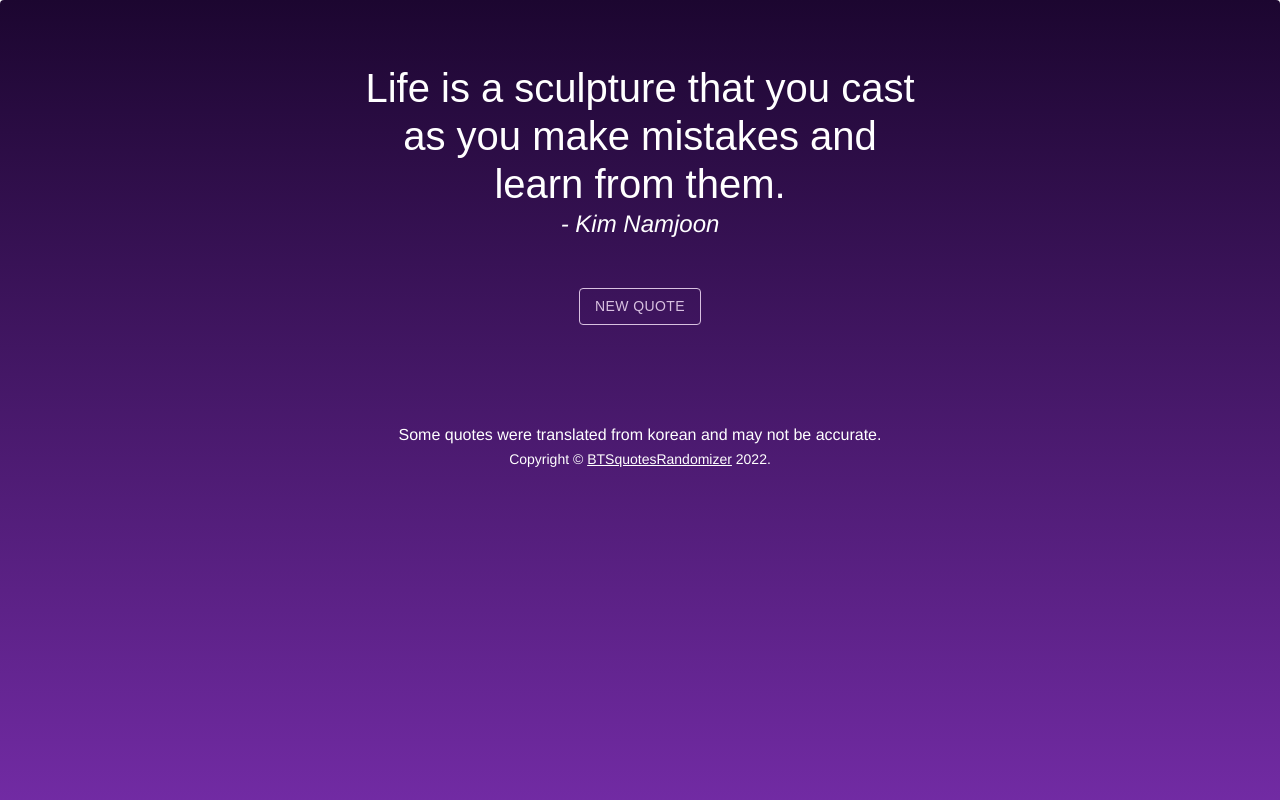
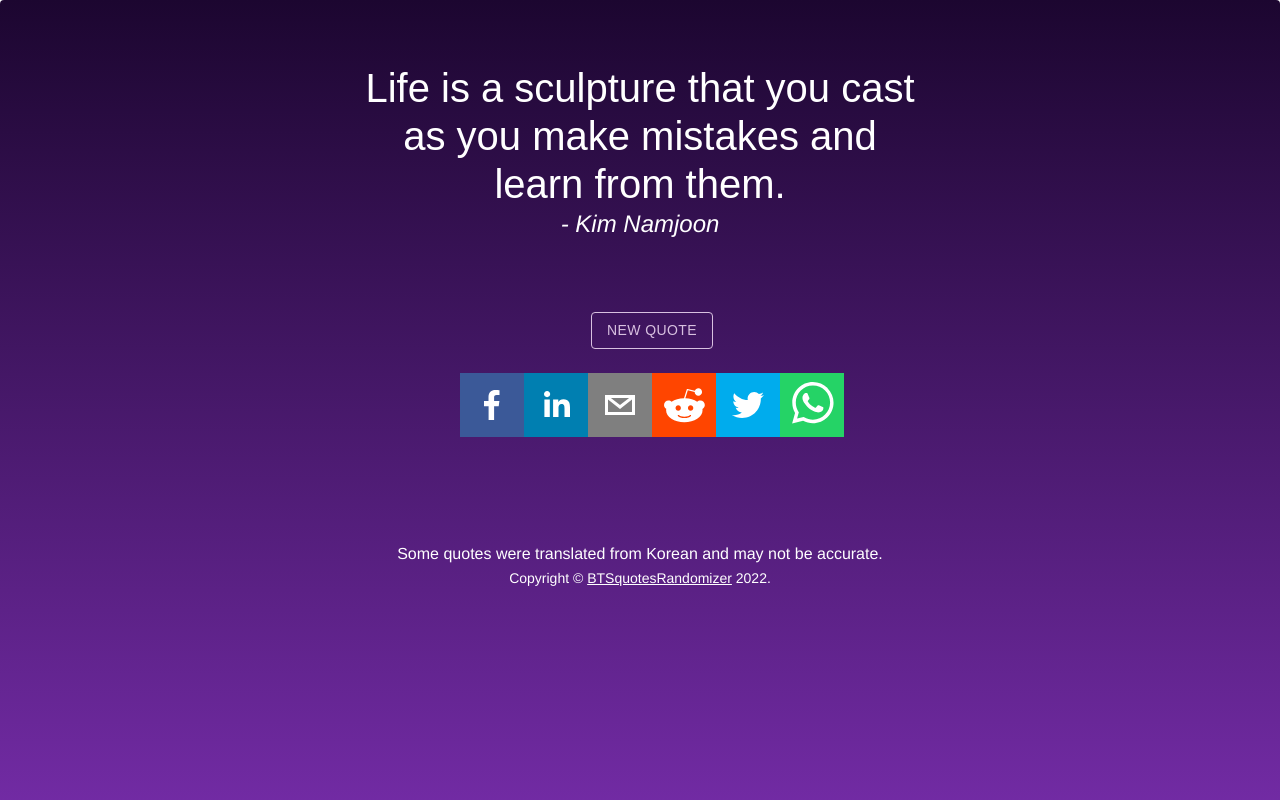
Before and after one commit to EmmaSecrest/btsQuotesRandomizer, a React (Create React App) app: page / in a window 1280 px wide. Shown: the top 800 px of the page. Built offline with nearby package versions, Linux system fonts and the light colour scheme.

Commit message:
social media share buttons added

```diff
--- a/package.json
+++ b/package.json
@@ -15,6 +15,8 @@
     "react": "^17.0.2",
     "react-dom": "^17.0.2",
     "react-scripts": "5.0.0",
+    "react-share": "^4.4.0",
+    "sharer.js": "^0.5.1",
     "web-vitals": "^2.1.4"
   },
   "scripts": {
--- a/src/footer/footer.js
+++ b/src/footer/footer.js
@@ -12,7 +12,7 @@ export default function Footer(){
           color="#fff"
           component="p"
         >
-          Some quotes were translated from korean and may not be accurate.
+          Some quotes were translated from Korean and may not be accurate.
         </Typography>
         < Copyright />
       </Box>
--- a/src/quoteCard.js/QuoteCard.js
+++ b/src/quoteCard.js/QuoteCard.js
@@ -7,6 +7,53 @@ import { quotes } from '../quotesDatabase/database';
 import { useState } from 'react';
 import { Image } from 'mui-image';
 import { Button } from '@material-ui/core';
+// import Grid from '@mui/material/Grid';
+
+import {
+  EmailShareButton,
+  FacebookShareButton,
+  HatenaShareButton,
+  InstapaperShareButton,
+  LineShareButton,
+  LinkedinShareButton,
+  LivejournalShareButton,
+  MailruShareButton,
+  OKShareButton,
+  PinterestShareButton,
+  PocketShareButton,
+  RedditShareButton,
+  TelegramShareButton,
+  TumblrShareButton,
+  TwitterShareButton,
+  ViberShareButton,
+  VKShareButton,
+  WhatsappShareButton,
+  WorkplaceShareButton
+} from "react-share";
+import {
+  EmailIcon,
+  FacebookIcon,
+  FacebookMessengerIcon,
+  HatenaIcon,
+  InstapaperIcon,
+  LineIcon,
+  LinkedinIcon,
+  LivejournalIcon,
+  MailruIcon,
+  OKIcon,
+  PinterestIcon,
+  PocketIcon,
+  RedditIcon,
+  TelegramIcon,
+  TumblrIcon,
+  TwitterIcon,
+  ViberIcon,
+  VKIcon,
+  WeiboIcon,
+  WhatsappIcon,
+  WorkplaceIcon
+} from "react-share";
+import { Grid } from '@mui/material';
 
 
 export default function QuoteCard(){
@@ -26,6 +73,7 @@ export default function QuoteCard(){
       4.instagram? not exactly sure how that would work since this is just text
       5. Weverse
    */
+    const shareString = quotes[quoteIndex].quote + '  -' + quotes[quoteIndex].speaker;
 
     return(
 
@@ -63,9 +111,78 @@ export default function QuoteCard(){
               justifyContent="center"
 
             >
-              <Button
-                variant="outlined"
-                style ={{ color: "#d8c1e0" , fontFamily:"Arial", border:'1px solid #d8c1e0'  }} onClick = {() => getNewQuote()} > New Quote</Button>
+              <Grid
+                container
+                spacing={3}
+                direction="column"
+                justifyContent="center"
+                alignItems="center"
+              >
+                <Grid item>
+                  <Button
+                    variant="outlined"
+                    style ={{ color: "#d8c1e0" , fontFamily:"Arial", border:'1px solid #d8c1e0'  }} onClick = {() => getNewQuote()} > New Quote</Button> <br/>
+                </Grid>
+                <Grid item container direction = 'horizontal' justifyContent = 'center'>
+                    <Grid item>
+                    <FacebookShareButton
+                          quote={quotes[quoteIndex].quote + '  -' + quotes[quoteIndex].speaker}
+                          url= 'secret.com' // change later
+                          hashtag='#btsARMY #btsQuotesRandomizer'
+                          >
+                        <FacebookIcon />
+                        </FacebookShareButton>
+                    </Grid>
+                    <Grid item>
+                      <LinkedinShareButton
+                        title= {shareString}
+                        summary= "Check out more at BTSquotesRandomizer"
+                        source='BTS Quotes Randomizer'
+                        url="google.com" // change later
+                      >
+                        <LinkedinIcon/>
+                      </LinkedinShareButton>
+                    </Grid>
+                    <Grid item>
+                      <EmailShareButton
+                        subject='BTS Quote of the Day!'
+                        body={quotes[quoteIndex].quote + '  -' + quotes[quoteIndex].speaker}
+                        url='test.com' // change later
+                        target = '_self'
+                        rel="noopener noreferrer"
+                      >
+                        <EmailIcon />
+                      </EmailShareButton>
+                    </Grid>
+                    <Grid item>
+                      <RedditShareButton
+                        title= {quotes[quoteIndex].quote + '  -' + quotes[quoteIndex].speaker}
+                        url ="test.com" // change later
+                      >
+                        <RedditIcon/>
+                      </RedditShareButton>
+                    </Grid>
+                    <Grid item>
+                     <TwitterShareButton
+                      title = {quotes[quoteIndex].quote + '  -' + quotes[quoteIndex].speaker}
+                      hashtags = {['BTSarmy' , 'BTSquotesRandomizer' ,"BTS"]}
+                      url ='test.com' // change later
+                     >
+                       <TwitterIcon />
+                     </TwitterShareButton>
+                    </Grid>
+                    <Grid item>
+                      <WhatsappShareButton
+                        title = {quotes[quoteIndex].quote + '  -' + quotes[quoteIndex].speaker}
+                        url = 'test.com' // change later
+                      >
+                        <WhatsappIcon />
+                      </WhatsappShareButton>
+                    </Grid>
+                </Grid>
+
+              </Grid>
+
               {/* <Button variant="outlined">Secondary action</Button>  */}
             </Stack>
           </Container>
--- a/src/quotesDatabase/database.js
+++ b/src/quotesDatabase/database.js
@@ -1,6 +1,6 @@
 export const quotes =[
     {
-        quote:"To be honest, I'm cuter than him,especially now with my bangs",
+        quote:"To be honest, I'm cuter than him [referring to a small white pomeranian],especially now with my bangs",
         speaker:'Park Jimin'
     },
     {
```
Also changed, not shown: 1 other file (tests, documents, lock files or other folders).
